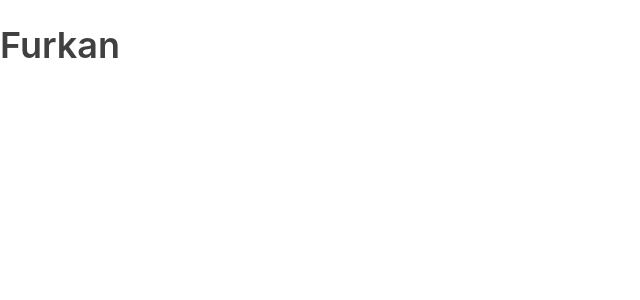
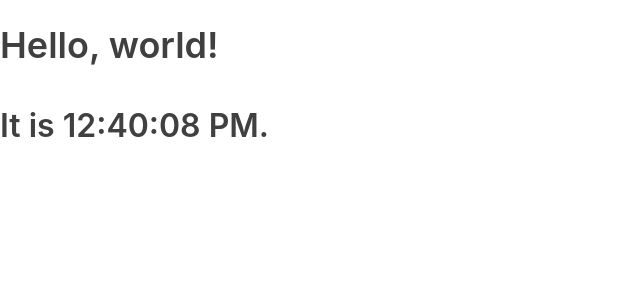
Before and after one commit to RoyalDevGit/Blog, a React (Create React App) app: page / in a window 1280 px wide. Shown: the top 300 px of the page, without its empty margins (0-640 px from the left). Built offline with nearby package versions, Linux system fonts and the light colour scheme.

Commit message:
Real Time Date

```diff
--- a/src/App.js
+++ b/src/App.js
@@ -1,10 +1,12 @@
 import React, { Component } from 'react';
-import Deneme from './Components/Deneme';
+import Clock from './Components/Clock';
 class App extends Component {
 
     render() {
         return (
-            <Deneme name='Furkan' />
+            <div>
+                <Clock />
+            </div>
         );
     }
 }
--- /dev/null
+++ b/src/Components/Clock.js
@@ -0,0 +1,31 @@
+import React, { Component } from 'react'
+
+export default class Deneme extends Component {
+    constructor(props) {
+        super(props);
+        this.state = { date: new Date() };
+    }
+    // Dom elementi renderladığımız anda gerçekleşir
+    componentDidMount() {
+        console.log('Furkan');
+        this.timerID = setInterval(() => this.tick(), 1000);
+    }
+    tick() {
+        this.setState({
+            date: new Date()
+        })
+    }
+    // Dom elementi yok olmadan önceki anda gerçekleşir
+    componentWillUnmount() {
+        console.log('Faruk');
+        clearInterval(this.timerID);
+    }
+    render() {
+        return (
+            <div>
+                <h1>Hello, world!</h1>
+                <h2>It is {this.state.date.toLocaleTimeString()}.</h2>
+            </div>
+        )
+    }
+}
--- a/src/Components/Deneme.js
+++ /dev/null
@@ -1,15 +0,0 @@
-import React, { Component } from 'react'
-
-export default class Deneme extends Component {
-    constructor(props) {
-        super(props);
-        this.name = props.name;
-    }
-    render() {
-        return (
-            <div>
-                <h1>{this.name}</h1>
-            </div>
-        )
-    }
-}
--- a/src/index.js
+++ b/src/index.js
@@ -4,4 +4,7 @@ import App from './App';
 import './index.css';
 
 //get the App class from App and place it inside root
-ReactDOM.render(<App />, document.getElementById('root'));
+ReactDOM.render(
+    <App />, document.getElementById('root')
+);
+// ReactDOM.render(<App />, document.getElementById('root'));
```
Also changed, not shown: 1 other file (tests, documents, lock files or other folders).
